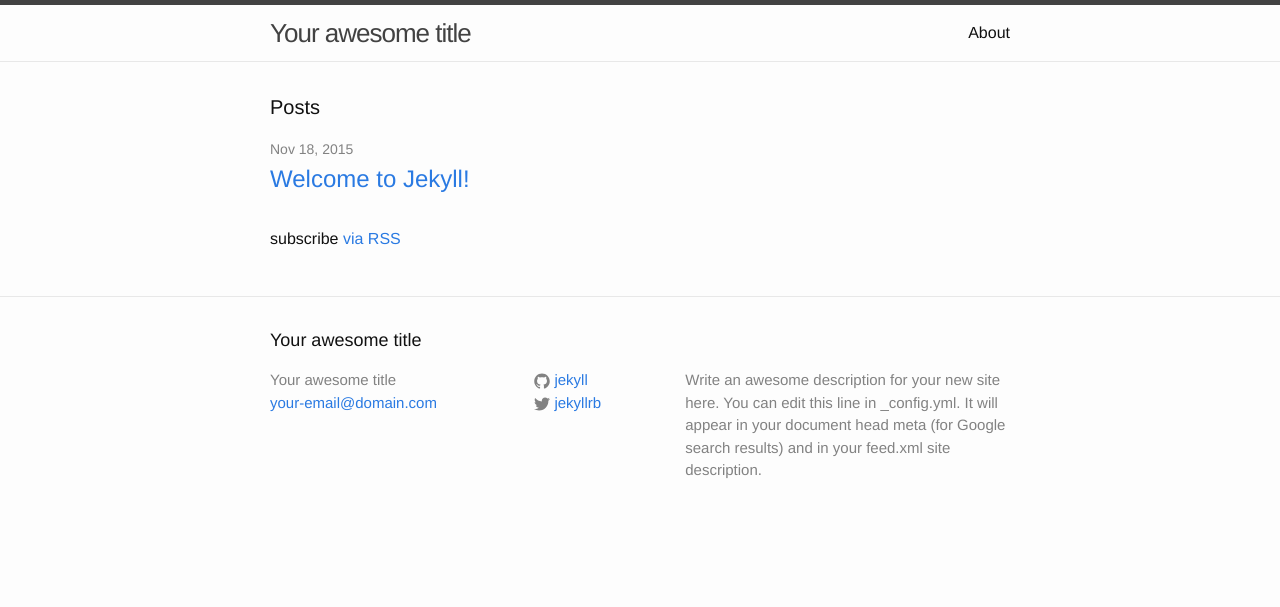
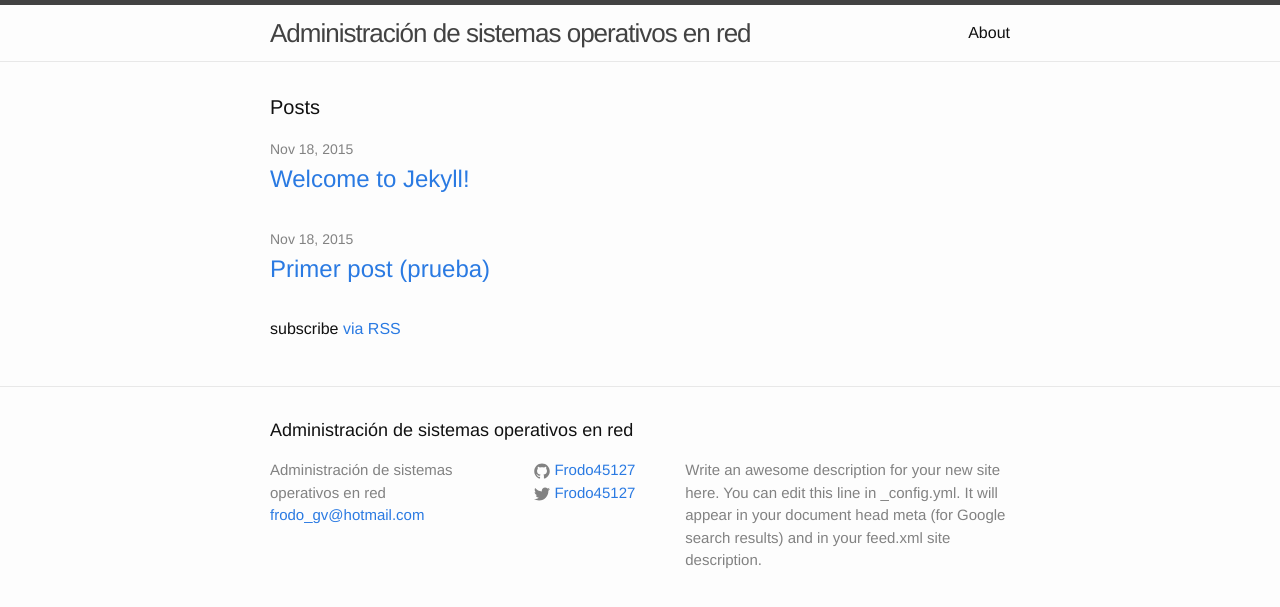
Before and after one commit to Frodo45127/Frodo45127.github.io, a Jekyll site: the page built from index.html, in a window 1280 px wide. Shown: the top 607 px of the page. Built offline with Jekyll 4.4.1, drawn with Linux system fonts in a browser that asks for light colours.

Commit message:
Testing first post

```diff
--- a/_config.yml
+++ b/_config.yml
@@ -6,16 +6,16 @@
 # 'jekyll serve'. If you change this file, please restart the server process.
 
 # Site settings
-title: Your awesome title
-email: your-email@domain.com
+title: Administración de sistemas operativos en red
+email: frodo_gv@hotmail.com
 description: > # this means to ignore newlines until "baseurl:"
   Write an awesome description for your new site here. You can edit this
   line in _config.yml. It will appear in your document head meta (for
   Google search results) and in your feed.xml site description.
 baseurl: "" # the subpath of your site, e.g. /blog
-url: "http://yourdomain.com" # the base hostname & protocol for your site
-twitter_username: jekyllrb
-github_username:  jekyll
+url: "http://frodo45127.github.io" # the base hostname & protocol for your site
+twitter_username: Frodo45127
+github_username:  Frodo45127
 
 # Build settings
 markdown: kramdown
--- /dev/null
+++ b/_posts/2015-11-18-Primer-post.markdown
@@ -0,0 +1,18 @@
+---
+layout: post
+title:  "Primer post (prueba)"
+categories: probando
+---
+#Vamos
+
+##a
+
+###ver
+
+####si
+
+#####esto
+
+######rula,
+
+>leches
```
